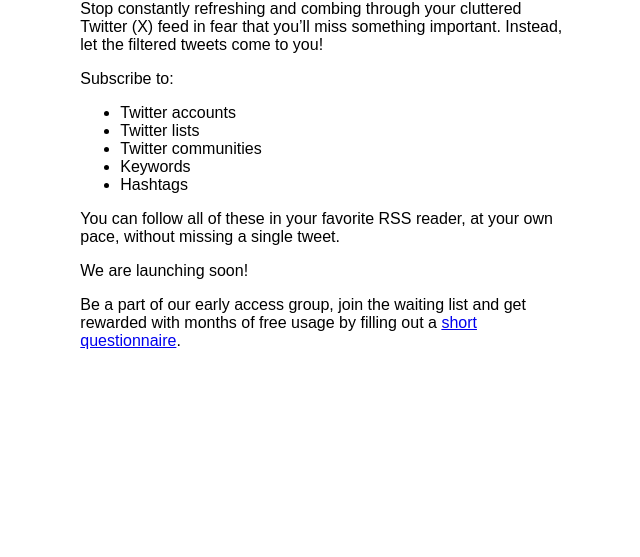
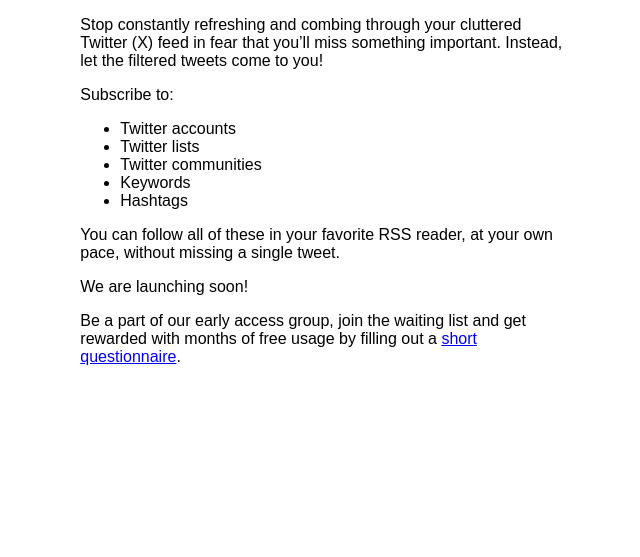
Before and after one commit to x2rss/x2rss.github.io, a plain HTML site: page index.html in a window 1280 px wide. Shown: the part 275-832 px from the top of the page, without its empty margins (315-955 px from the left). Before the commit the page ends 800 px from the top, so only its background shows below. Drawn offline with Linux system fonts and the light colour scheme.

Commit message:
Update index.html

```diff
--- a/index.html
+++ b/index.html
@@ -13,7 +13,7 @@
     <style>
         html {
             height: 100%;
-            margin: 0;
+            margin: 16px;
             display: flex;
             justify-content: center;
             align-items: center;
@@ -21,7 +21,6 @@
             flex-direction: column;
         }
 		body {
-			padding: 16px;
 			max-width: 55ch;
 		}
     </style>
```
